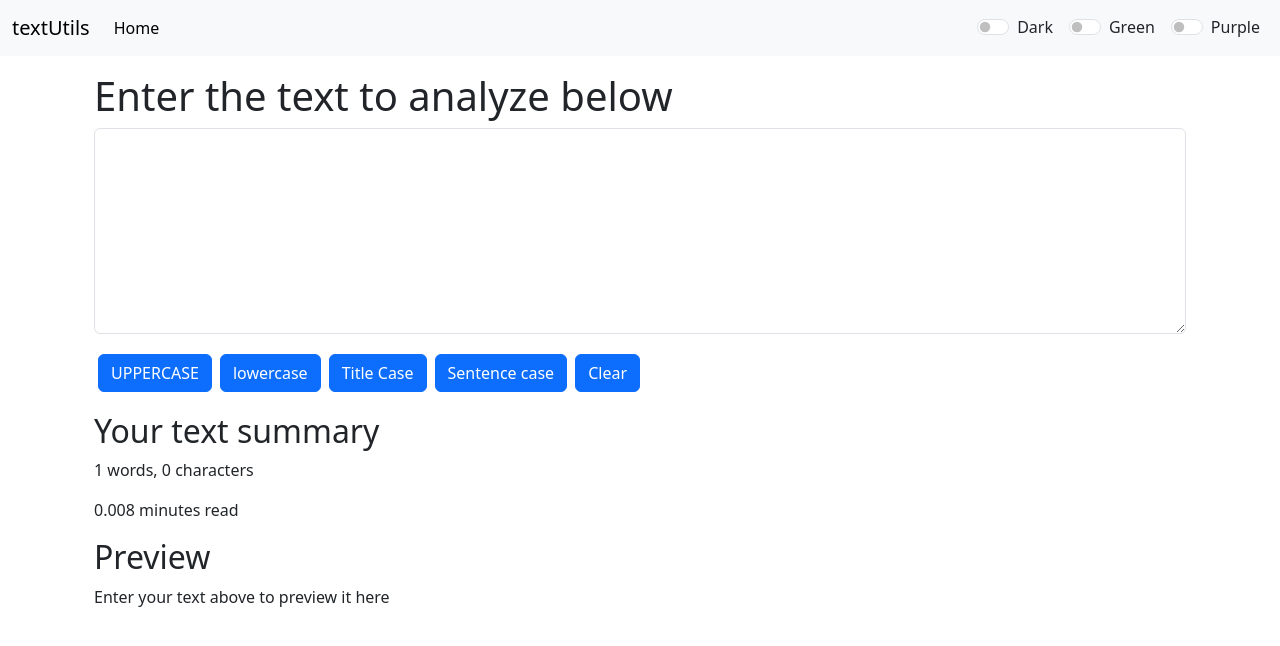
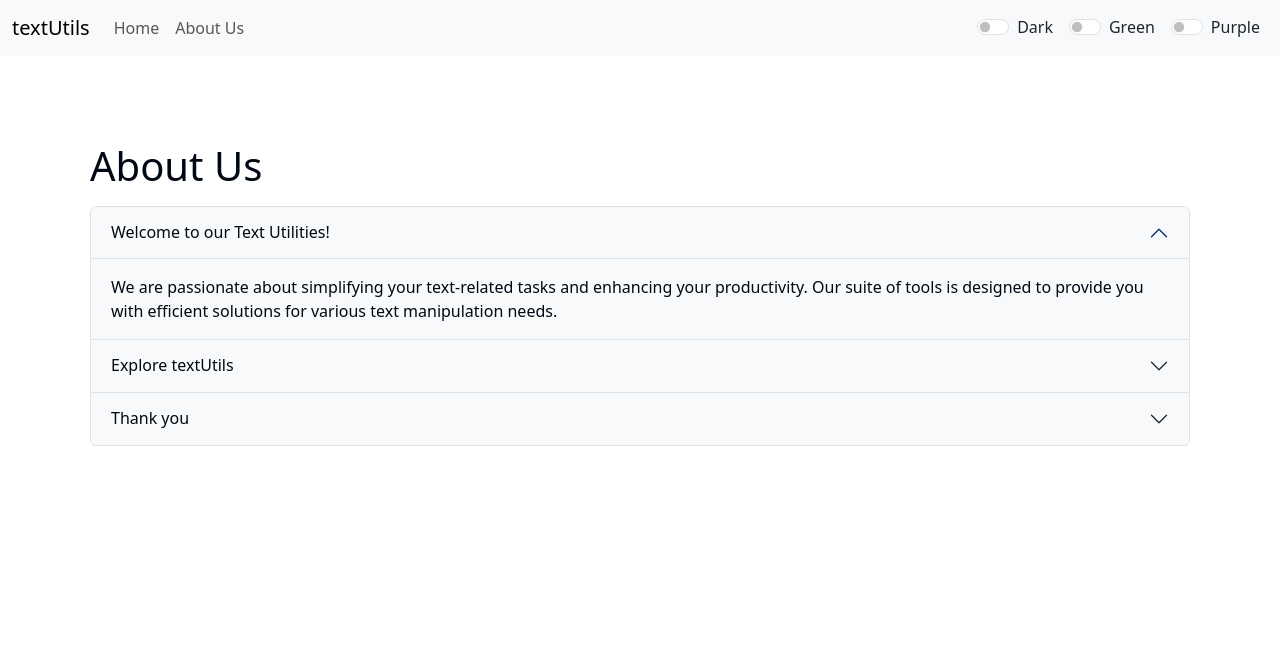
Before and after one commit to Gayatri-tech/textUtilities-React, a React (Create React App) app: page /about in a window 1280 px wide. Shown: the top 646 px of the page. Built offline with nearby package versions, Linux system fonts and the light colour scheme.

Commit message:
fixed some bugs

```diff
--- a/package.json
+++ b/package.json
@@ -8,6 +8,7 @@
     "@testing-library/user-event": "^13.5.0",
     "react": "^18.2.0",
     "react-dom": "^18.2.0",
+    "react-router-dom": "^6.23.0",
     "react-scripts": "5.0.1",
     "web-vitals": "^2.1.4"
   },
--- a/public/index.html
+++ b/public/index.html
@@ -20,7 +20,7 @@
       crossorigin="anonymous"
     />
 
-    <title>textUtils - Home</title>
+    <title>textUtils - Word Counter | Character Counter</title>
   </head>
   <body>
     <noscript>You need to enable JavaScript to run this app.</noscript>
--- a/src/App.js
+++ b/src/App.js
@@ -1,8 +1,15 @@
 import React, { useState } from "react";
 import "./App.css";
 import Navbar from "./components/Navbar";
+import Alert from "./components/Alert";
+import About from "./components/About";
 import TextForm from "./components/TextForm";
-import Alert from "./components/Alert";
+import {
+  BrowserRouter as Router,
+  Route,
+  Routes,
+  Navigate,
+} from "react-router-dom";
 
 function App() {
   const [mode, setMode] = useState("light");
@@ -22,41 +29,62 @@ function App() {
     // If the clicked mode is already active, toggle it off (set to light mode)
     if (mode === modeName) {
       setMode("light");
+
       // Reset body styles for light mode
       document.body.style.backgroundColor = "white";
       document.body.style.color = "#000814";
       showAlert("Light mode has been enabled", "success");
-      document.title = "textUtils - light mode";
     } else {
       // If the clicked mode is not active, set it as the active mode
       setMode(modeName);
+
       // Apply styles for the selected mode
       if (modeName === "dark") {
         document.body.style.backgroundColor = "#000814";
         document.body.style.color = "white";
       } else if (modeName === "green") {
-        document.body.style.backgroundColor = "#132a13";
+        document.body.style.backgroundColor = "#1e3e1e";
         document.body.style.color = "white";
       } else if (modeName === "purple") {
         document.body.style.backgroundColor = "#3c1642";
         document.body.style.color = "white";
       }
       showAlert(`${modeName} mode has been enabled`, "success");
-      document.title = `textUtils - ${modeName} mode`;
     }
   };
 
   return (
     <>
-      <Navbar title="textUtils" mode={mode} toggleMode={toggleMode} />
+      <Router>
+        <Navbar
+          title="textUtils"
+          mode={mode}
+          toggleMode={toggleMode}
+          aboutText="About Us"
+        />
+        <Alert alert={alert} />
         <div className="container my-3">
-        <Alert alert={alert} />
+          <Routes>
+            <Route
+              exact
+              path="/"
+              element={
                 <TextForm
                   heading="Enter the text to analyze below"
                   mode={mode}
                   showAlert={showAlert}
                 />
+              }
+            />
+            <Route
+              exact
+              path="/about"
+              element={<About mode={mode} toggleMode={toggleMode} />}
+            />
+            <Route path="*" element={<Navigate to="/" />} />
+          </Routes>
         </div>
+      </Router>
     </>
   );
 }
--- a/src/components/About.js
+++ b/src/components/About.js
@@ -1,43 +1,58 @@
-import React, { useState } from "react";
+import React from "react";
 
-export default function About() {
-  const [myStyle, setMyStyle] = useState({
-    color: "black",
-    backgroundColor: "white",
-  });
-
-  const [btnText, setBtnText] = useState("Enable Dark Mode");
-  const toggleStyle = () => {
-    if (myStyle.color === "white") {
-      setMyStyle({
-        color: "black",
-        backgroundColor: "white",
-      });
-      setBtnText("Enable Dark Mode");
-    } else {
-      setMyStyle({
-        color: "white",
-        backgroundColor: "black",
-      });
-      setBtnText("Enable Light Mode");
-    }
-  };
+export default function About({ mode }) {
   return (
-    <div className="container py-1 px-2" style={myStyle}>
+    <div
+      className="container py-1 px-2"
+      style={{
+        color: mode === "light" ? "#000814" : "white",
+        backgroundColor:
+          mode === "light"
+            ? "white"
+            : mode === "dark"
+            ? "#001f38"
+            : mode === "green"
+            ? "#284e28"
+            : "#4a2354",
+      }}
+    >
       <h1 className="my-3">About Us</h1>
       <div className="accordion" id="accordionExample">
-        <div className="accordion-item">
+        <div
+          className="accordion-item"
+          style={{
+            backgroundColor:
+              mode === "light"
+                ? "#f8f9fa"
+                : mode === "dark"
+                ? "#001f38"
+                : mode === "green"
+                ? "#284e28"
+                : "#4a2354",
+            color: mode === "light" ? "#000814" : "white",
+          }}
+        >
           <h2 className="accordion-header">
             <button
               className="accordion-button"
               type="button"
-              style={myStyle}
+              style={{
+                backgroundColor:
+                  mode === "light"
+                    ? "#f8f9fa"
+                    : mode === "dark"
+                    ? "#001f38"
+                    : mode === "green"
+                    ? "#284e28"
+                    : "#4a2354",
+                color: mode === "light" ? "#000814" : "white",
+              }}
               data-bs-toggle="collapse"
               data-bs-target="#collapseOne"
               aria-expanded="true"
               aria-controls="collapseOne"
             >
-              Accordion Item #1
+              Welcome to our Text Utilities!
             </button>
           </h2>
           <div
@@ -45,30 +60,49 @@ export default function About() {
             className="accordion-collapse collapse show"
             data-bs-parent="#accordionExample"
           >
-            <div className="accordion-body" style={myStyle}>
-              <strong>This is the first item's accordion body.</strong> It is
-              shown by default, until the collapse plugin adds the appropriate
-              classes that we use to style each element. These classes control
-              the overall appearance, as well as the showing and hiding via CSS
-              transitions. You can modify any of this with custom CSS or
-              overriding our default variables. It's also worth noting that just
-              about any HTML can go within the <code>.accordion-body</code>,
-              though the transition does limit overflow.
+            <div className="accordion-body">
+              We are passionate about simplifying your text-related tasks and
+              enhancing your productivity. Our suite of tools is designed to
+              provide you with efficient solutions for various text manipulation
+              needs.
             </div>
           </div>
         </div>
-        <div className="accordion-item">
+        <div
+          className="accordion-item"
+          style={{
+            backgroundColor:
+              mode === "light"
+                ? "#f8f9fa"
+                : mode === "dark"
+                ? "#001f38"
+                : mode === "green"
+                ? "#284e28"
+                : "#4a2354",
+            color: mode === "light" ? "#000814" : "white",
+          }}
+        >
           <h2 className="accordion-header">
             <button
               className="accordion-button collapsed"
               type="button"
-              style={myStyle}
+              style={{
+                backgroundColor:
+                  mode === "light"
+                    ? "#f8f9fa"
+                    : mode === "dark"
+                    ? "#001f38"
+                    : mode === "green"
+                    ? "#284e28"
+                    : "#4a2354",
+                color: mode === "light" ? "#000814" : "white",
+              }}
               data-bs-toggle="collapse"
               data-bs-target="#collapseTwo"
               aria-expanded="false"
               aria-controls="collapseTwo"
             >
-              Accordion Item #2
+              Explore textUtils
             </button>
           </h2>
           <div
@@ -76,30 +110,48 @@ export default function About() {
             className="accordion-collapse collapse"
             data-bs-parent="#accordionExample"
           >
-            <div className="accordion-body" style={myStyle}>
-              <strong>This is the second item's accordion body.</strong> It is
-              hidden by default, until the collapse plugin adds the appropriate
-              classes that we use to style each element. These classes control
-              the overall appearance, as well as the showing and hiding via CSS
-              transitions. You can modify any of this with custom CSS or
-              overriding our default variables. It's also worth noting that just
-              about any HTML can go within the <code>.accordion-body</code>,
-              though the transition does limit overflow.
+            <div className="accordion-body">
+              Explore our range of utilities and discover how they can simplify
+              your text-related tasks. We're constantly updating and improving
+              our tools to ensure they meet your evolving needs.
             </div>
           </div>
         </div>
-        <div className="accordion-item">
+        <div
+          className="accordion-item"
+          style={{
+            backgroundColor:
+              mode === "light"
+                ? "#f8f9fa"
+                : mode === "dark"
+                ? "#001f38"
+                : mode === "green"
+                ? "#284e28"
+                : "#4a2354",
+            color: mode === "light" ? "#000814" : "white",
+          }}
+        >
           <h2 className="accordion-header">
             <button
               className="accordion-button collapsed"
               type="button"
-              style={myStyle}
+              style={{
+                backgroundColor:
+                  mode === "light"
+                    ? "#f8f9fa"
+                    : mode === "dark"
+                    ? "#001f38"
+                    : mode === "green"
+                    ? "#284e28"
+                    : "#4a2354",
+                color: mode === "light" ? "#000814" : "white",
+              }}
               data-bs-toggle="collapse"
               data-bs-target="#collapseThree"
               aria-expanded="false"
               aria-controls="collapseThree"
             >
-              Accordion Item #3
+              Thank you
             </button>
           </h2>
           <div
@@ -107,24 +159,14 @@ export default function About() {
             className="accordion-collapse collapse"
             data-bs-parent="#accordionExample"
           >
-            <div className="accordion-body" style={myStyle}>
-              <strong>This is the third item's accordion body.</strong> It is
-              hidden by default, until the collapse plugin adds the appropriate
-              classes that we use to style each element. These classes control
-              the overall appearance, as well as the showing and hiding via CSS
-              transitions. You can modify any of this with custom CSS or
-              overriding our default variables. It's also worth noting that just
-              about any HTML can go within the <code>.accordion-body</code>,
-              though the transition does limit overflow.
+            <div className="accordion-body">
+              Thank you for choosing Text Utilities for all your text
+              manipulation needs. We're here to make your text-related tasks
+              easier and more efficient!
             </div>
           </div>
         </div>
       </div>
-      <div className="container my-3">
-        <button onClick={toggleStyle} type="button" className="btn btn-primary">
-          {btnText}
-        </button>
-      </div>
     </div>
   );
 }
--- a/src/components/Alert.js
+++ b/src/components/Alert.js
@@ -6,13 +6,15 @@ export default function Alert(props) {
     return lower.charAt(0).toUpperCase() + lower.slice(1);
   };
   return (
-    props.alert && (
+    <div style={{ height: "50px" }}>
+      {props.alert && (
         <div
           className={`alert alert-${props.alert.type} alert-dismissible fade show`}
           role="alert"
         >
           {capitalize(props.alert.type)}: <strong>{props.alert.msg}</strong>
         </div>
-    )
+      )}
+    </div>
   );
 }
--- a/src/components/Navbar.js
+++ b/src/components/Navbar.js
@@ -1,3 +1,5 @@
+import { Link } from "react-router-dom";
+
 export default function Navbar(props) {
   const { mode, toggleMode } = props;
 
@@ -9,9 +11,9 @@ export default function Navbar(props) {
         }`}
       >
         <div className="container-fluid">
-          <a className="navbar-brand" href="/">
+          <Link to="/" className="navbar-brand">
             {props.title}
-          </a>
+          </Link>
           <button
             className="navbar-toggler"
             type="button"
@@ -26,14 +28,14 @@ export default function Navbar(props) {
           <div className="collapse navbar-collapse" id="navbarSupportedContent">
             <ul className="navbar-nav me-auto mb-2 mb-lg-0">
               <li className="nav-item">
-                <a className="nav-link active" href="/" aria-current="page">
+                <Link to="/" className="nav-link">
                   Home
-                </a>
+                </Link>
               </li>
               <li className="nav-item">
-                <a className="nav-link" href="/">
+                <Link to="/about" className="nav-link">
                   {props.aboutText}
-                </a>
+                </Link>
               </li>
             </ul>
             <div className="form-check mx-2 green form-switch">
@@ -43,7 +45,7 @@ export default function Navbar(props) {
                 role="switch"
                 id="darkModeSwitch"
                 checked={mode === "dark"}
-                onClick={() => toggleMode("dark")}
+                onChange={() => toggleMode("dark")}
               />
               <label className="form-check-label" htmlFor="darkModeSwitch">
                 Dark
@@ -56,7 +58,7 @@ export default function Navbar(props) {
                 role="switch"
                 id="greenModeSwitch"
                 checked={mode === "green"}
-                onClick={() => toggleMode("green")}
+                onChange={() => toggleMode("green")}
               />
               <label className="form-check-label" htmlFor="greenModeSwitch">
                 Green
@@ -69,7 +71,7 @@ export default function Navbar(props) {
                 role="switch"
                 id="purpleModeSwitch"
                 checked={mode === "purple"}
-                onClick={() => toggleMode("purple")}
+                onChange={() => toggleMode("purple")}
               />
               <label className="form-check-label" htmlFor="purpleModeSwitch">
                 Purple
--- a/src/components/TextForm.js
+++ b/src/components/TextForm.js
@@ -18,6 +18,13 @@ export default function TextForm(props) {
   const handleClearClick = () => {
     setText("");
     props.showAlert("Textarea cleared", "success");
+  };
+  const handleCopy = () => {
+    let text = document.getElementById("myBox");
+    text.select();
+    navigator.clipboard.writeText(text.value);
+    document.getSelection().removeAllRanges();
+    props.showAlert("Copied to Clipboard!", "success");
   };
 
   const toUpperCase = (str) => str.toUpperCase();
@@ -45,11 +52,11 @@ export default function TextForm(props) {
             style={{
               backgroundColor:
                 mode === "dark"
-                  ? "#000814"
+                  ? "#001f38"
                   : mode === "green"
-                  ? "#132a13"
+                  ? "#284e28"
                   : mode === "purple"
-                  ? "#3c1642"
+                  ? "#4a2354"
                   : "white",
               color: mode === "light" ? "#000814" : "white",
             }}
@@ -60,6 +67,7 @@ export default function TextForm(props) {
           ></textarea>
         </div>
         <button
+          disabled={text.length === 0}
           className="btn btn-primary mx-1 my-1"
           onClick={() =>
             handleCaseConversion(toUpperCase, "Converted to UPPERCASE")
@@ -68,6 +76,7 @@ export default function TextForm(props) {
           UPPERCASE
         </button>
         <button
+          disabled={text.length === 0}
           className="btn btn-primary mx-1 my-1"
           onClick={() =>
             handleCaseConversion(toLowerCase, "Converted to lowercase")
@@ -76,6 +85,7 @@ export default function TextForm(props) {
           lowercase
         </button>
         <button
+          disabled={text.length === 0}
           className="btn btn-primary mx-1 my-1"
           onClick={() =>
             handleCaseConversion(toTitleCase, "Converted to Title Case")
@@ -84,6 +94,7 @@ export default function TextForm(props) {
           Title Case
         </button>
         <button
+          disabled={text.length === 0}
           className="btn btn-primary mx-1 my-1"
           onClick={() =>
             handleCaseConversion(toSentenceCase, "Converted to Sentence case")
@@ -92,22 +103,39 @@ export default function TextForm(props) {
           Sentence case
         </button>
         <button
+          disabled={text.length === 0}
           className="btn btn-primary mx-1 my-1"
           onClick={handleClearClick}
         >
           Clear
         </button>
+        <button
+          disabled={text.length === 0}
+          className="btn btn-primary mx-1 my-1"
+          onClick={handleCopy}
+        >
+          Copy text
+        </button>
       </div>
       <div className="container my-3">
         <h2>Your text summary</h2>
         <p>
-          {text.split(" ").length} words, {text.length} characters
+          {
+            text.split(" ").filter((element) => {
+              return element.length !== 0;
+            }).length
+          }{" "}
+          words, {text.length} characters
         </p>
-        <p>{0.008 * text.split(" ").length} minutes read</p>
+        <p>
+          {0.008 *
+            text.split(" ").filter((element) => {
+              return element.length !== 0;
+            }).length}{" "}
+          minutes read
+        </p>
         <h2>Preview</h2>
-        <p>
-          {text.length > 0 ? text : "Enter your text above to preview it here"}
-        </p>
+        <p>{text.length > 0 ? text : "Nothing to preview"}</p>
       </div>
     </>
   );
```
Also changed, not shown: 1 other file (tests, documents, lock files or other folders). Lines whose indentation alone changed are shown as unchanged.
